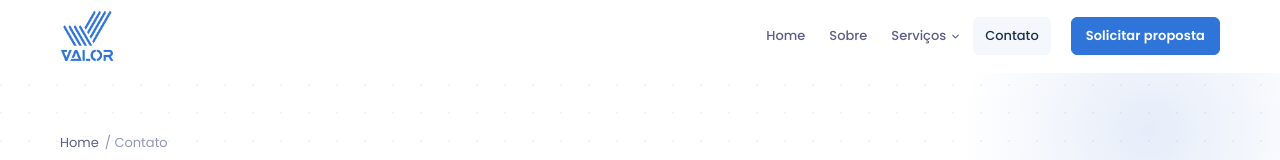
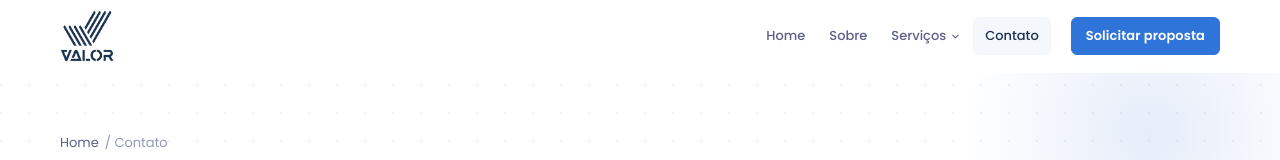
Before and after one commit to derikluizz/vc-page, a plain HTML site: page contato.html in a window 1280 px wide. Shown: the top 160 px of the page. Drawn offline with Linux system fonts and the light colour scheme.

Commit message:
Logo do header em azul marinho (mesmo navy do rodape)

```diff
--- a/contato.html
+++ b/contato.html
@@ -22,7 +22,7 @@
   <div class="container">
     <nav class="nav">
       <a href="index.html" class="nav__logo">
-        <img src="imagens/logo-valor-contadores-header-azul.png" alt="Valor Contadores" />
+        <img src="imagens/logo-valor-contadores-header-navy.png" alt="Valor Contadores" />
       </a>
       <ul class="nav__menu">
         <li class="nav__item"><a href="index.html" class="nav__link">Home</a></li>
```
Also changed, not shown: index.html (+1 -1 lines), servicos.html (+1 -1 lines), sobre.html (+1 -1 lines), imagens/logo-valor-contadores-header-azul.png (deleted), imagens/logo-valor-contadores-header-navy.png (added), 1 other file.
